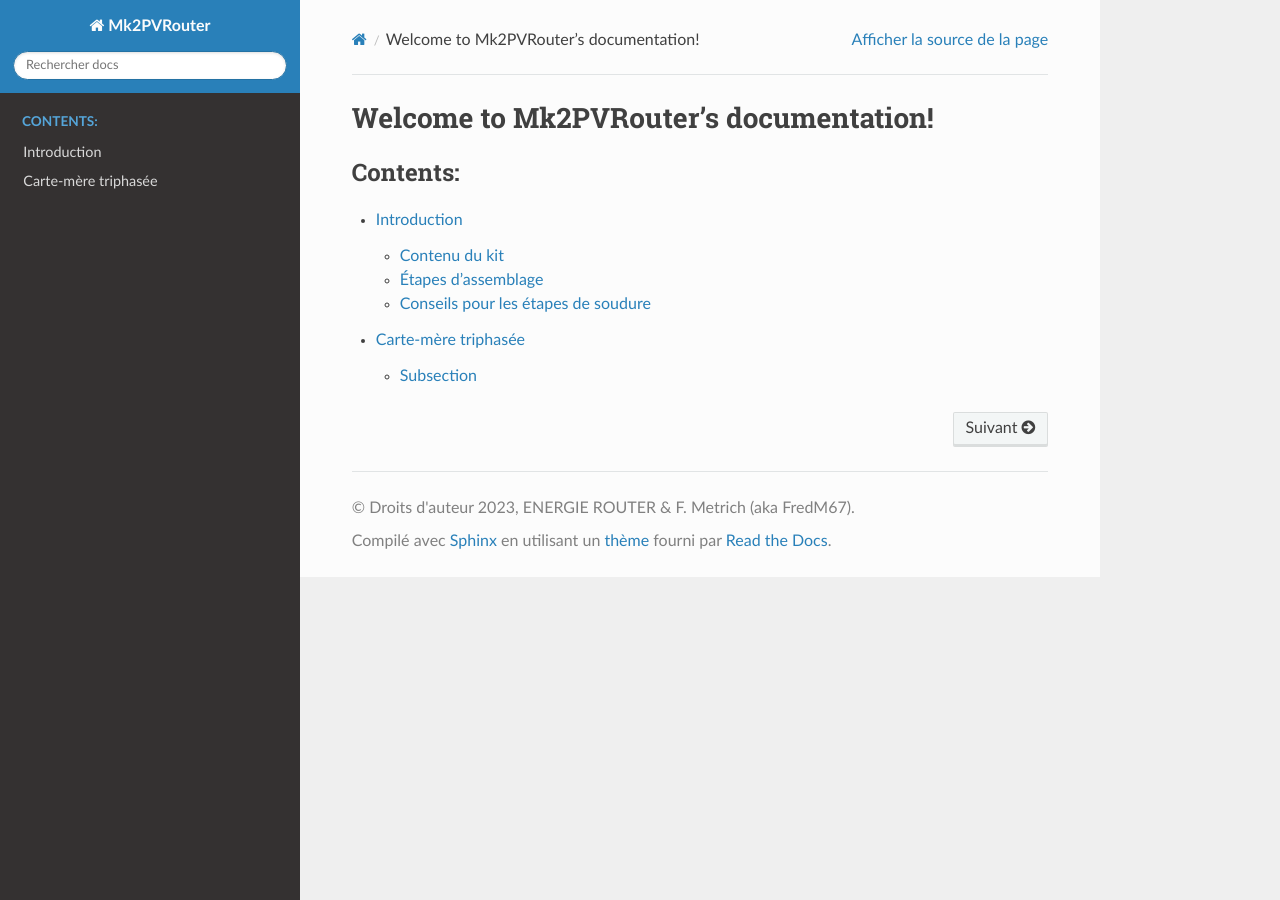
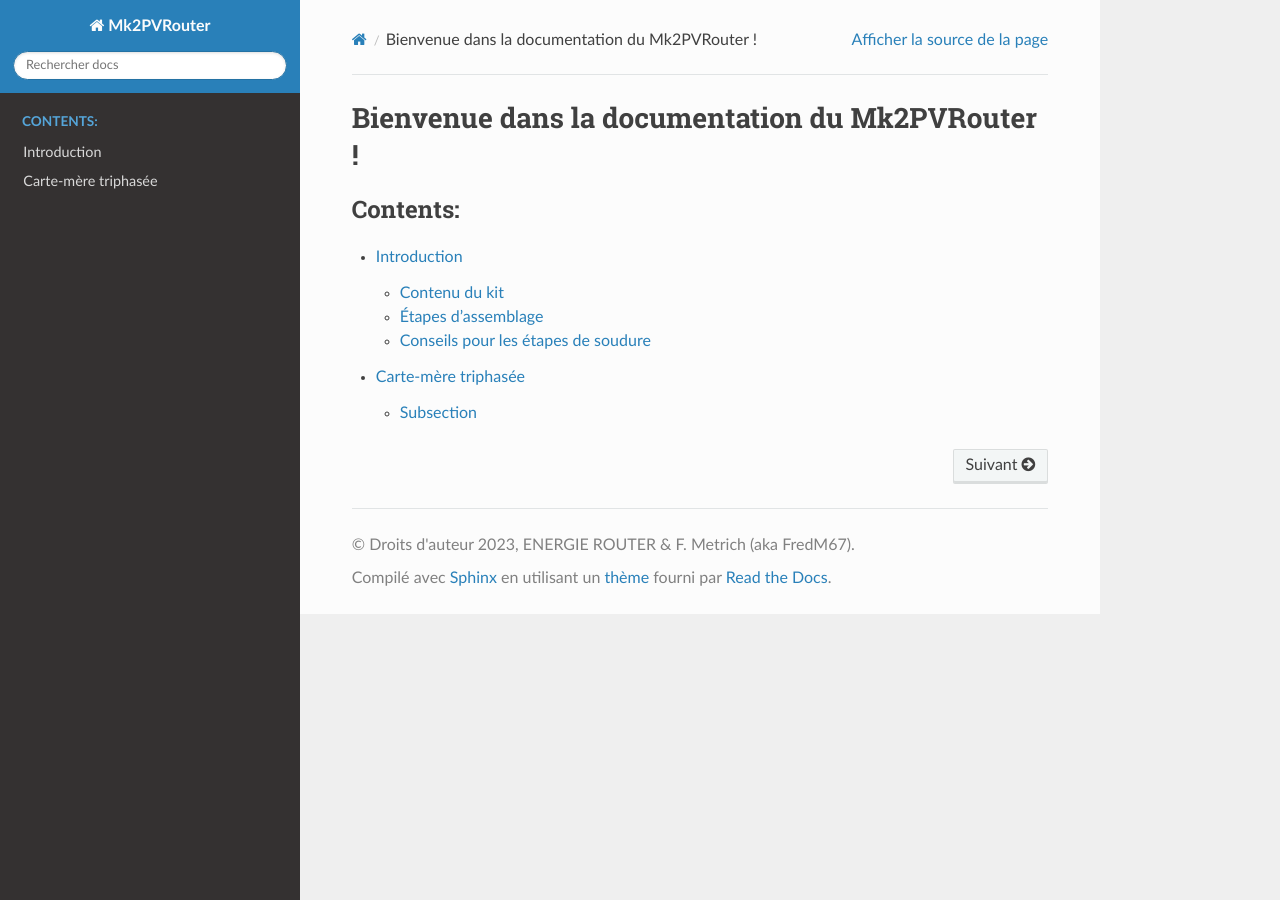
Before and after one commit to FredM67/Mk2PVRouter, a Sphinx documentation site: the page built from doc/index.rst, in a window 1280 px wide. Built offline with Sphinx 7.4.7 and the Read the Docs theme 2.0.0, drawn with Linux system fonts in a browser that asks for light colours.

Commit message:
Chg title

```diff
--- a/doc/index.rst
+++ b/doc/index.rst
@@ -3,7 +3,7 @@
    You can adapt this file completely to your liking, but it should at least
    contain the root `toctree` directive.
 
-Welcome to Mk2PVRouter's documentation!
+Bienvenue dans la documentation du Mk2PVRouter !
 =======================================
 
 .. toctree::
```
